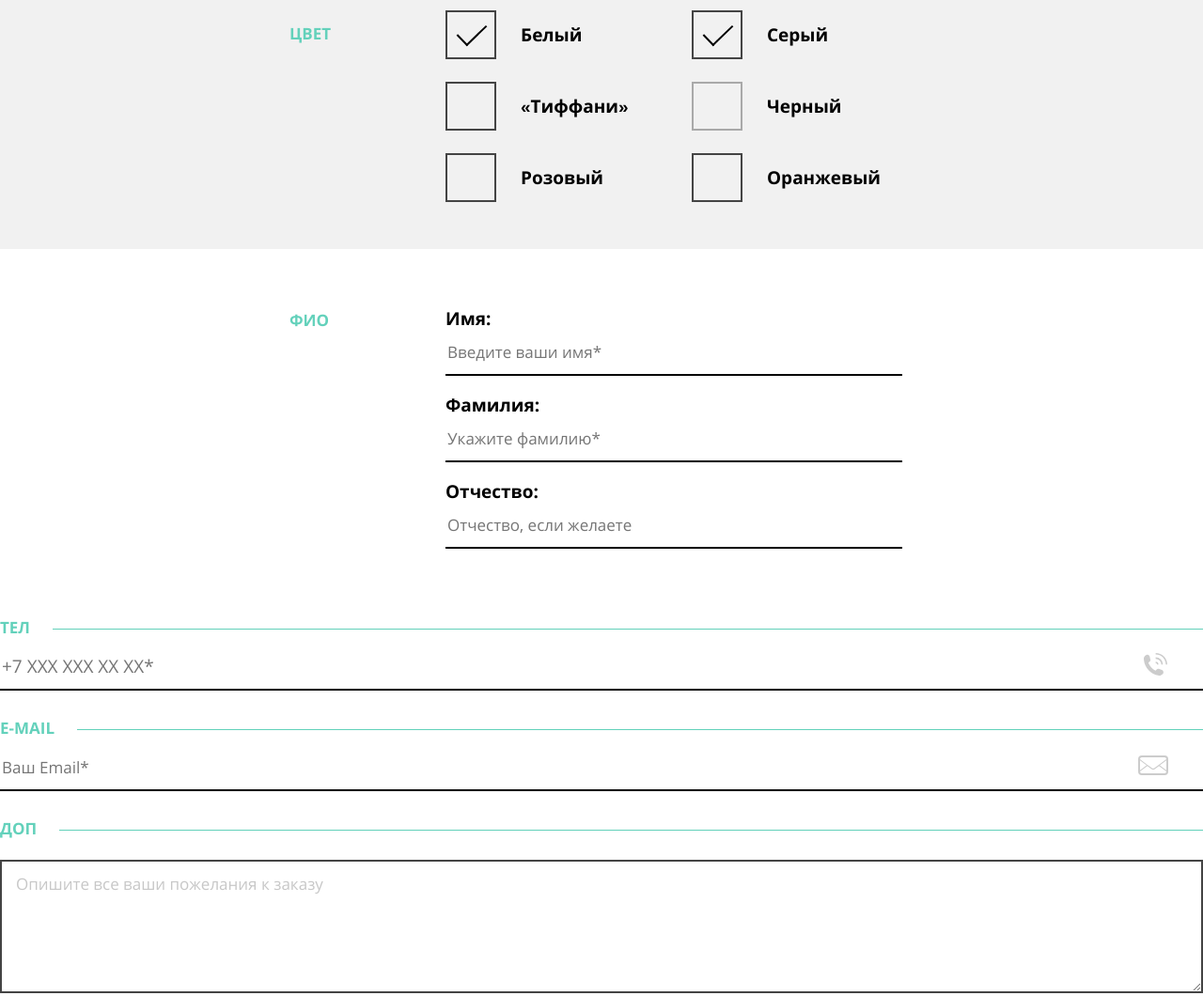
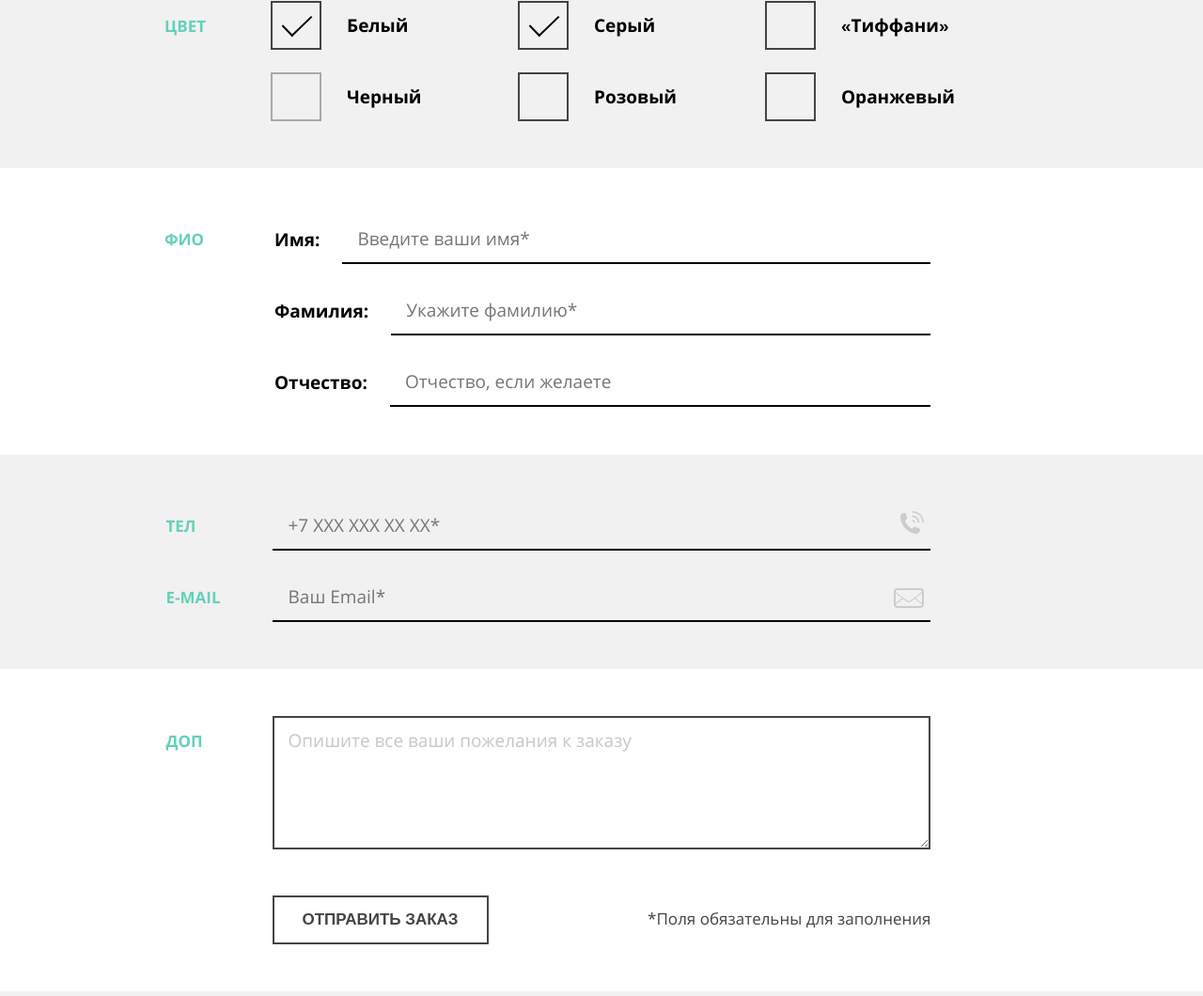
Before and after one commit to SemyonZgurskii/252845-mishka-17, a website: page source/form.html in a window 1280 px wide. Shown: the part 806-1866 px from the top of the page at 94% size. Drawn offline with nearby package versions, Linux system fonts and the light colour scheme; files that its build step writes are made by us from their sources.

Commit message:
dodelal?

```diff
--- a/source/form.html
+++ b/source/form.html
@@ -75,6 +75,7 @@
         <div class="form__fieldset-container">
           <fieldset class="form__fieldset form__fieldset--color">
             <legend class="form__legend">ЦВЕТ</legend>
+            <div class="form__checkbox-container">
               <input class="visually-hidden form__checkbox" type="checkbox" name="white" id="color-white" checked>
               <label class="form__inside-label form__inside-label--checkbox" for="color-white">Белый</label>
               <input class="visually-hidden form__checkbox" type="checkbox" name="gray" id="color-gray" checked>
@@ -87,17 +88,22 @@
               <label class="form__inside-label form__inside-label--checkbox" for="color-pink">Розовый</label>
               <input class="visually-hidden form__checkbox" type="checkbox" name="orange" id="color-orange">
               <label class="form__inside-label form__inside-label--checkbox" for="color-orange">Оранжевый</label>
+            </div>
           </fieldset>
         </div>
         <fieldset class="form__fieldset form__fieldset--fullname">
           <legend class="form__legend form__legend--fullname">ФИО</legend>
-          <label class="form__inside-label form__inside-label--fullname" for="name-field">Имя:</label>
-          <input class="form__input" type="text" name="user-name" id="name-field" placeholder="Введите ваши имя*">
-          <label class="form__inside-label form__inside-label--fullname" for="second-name-field">Фамилия:</label>
-          <input class="form__input" type="text" name="user-second-name" id="second-name-field" placeholder="Укажите фамилию*">
-          <label class="form__inside-label form__inside-label--fullname" for="patronymic-field">Отчество:</label>
-          <input class="form__input" type="text" name="user-patronymic" id="patronymic-field" placeholder="Отчество, если желаете">
+          <label class="form__inside-label form__inside-label--fullname" for="name-field">Имя:
+            <input class="form__input form__input--fullname" type="text" name="user-name" id="name-field" placeholder="Введите ваши имя*">
+          </label>
+          <label class="form__inside-label form__inside-label--fullname" for="second-name-field">Фамилия:
+            <input class="form__input form__input--fullname" type="text" name="user-second-name" id="second-name-field" placeholder="Укажите фамилию*">
+          </label>
+          <label class="form__inside-label form__inside-label--fullname" for="patronymic-field">Отчество:
+            <input class="form__input form__input--fullname" type="text" name="user-patronymic" id="patronymic-field" placeholder="Отчество, если желаете">
+          </label>
         </fieldset>
+        <div class="form__contacts">
           <div class="form__input-wrapper">
             <label class="form__outside-label" for="phone-number">ТЕЛ</label>
             <input class="form__input form__input--phone" type="text" name="phone-number" id="phone-number" placeholder="+7 XXX XXX XX XX*">
@@ -106,12 +112,15 @@
             <label class="form__outside-label" for="email">E-MAIL</label>
             <input class="form__input form__input--email" type="email" name="email" id="email" placeholder="Ваш Email*">
           </div>
+        </div>
         <div class="form__input-wrapper form__input-wrapper--textarea">
           <label class="form__outside-label form__outside-label--add" for="special-wishes">ДОП</label>
           <textarea class="form__textarea" name="special-wishes" id="special-wishes" rows="6" placeholder="Опишите все ваши пожелания к заказу"></textarea>
         </div>
+        <div class="form__info-button-wrapper">
           <p class="form__info-bottom">*Поля обязательны для заполнения</p>
           <button class="form__submit-button button" type="submit">Отправить заказ</button>
+        </div>
       </form>
     </section>
   </main>
--- a/source/less/blocks/contacts.less
+++ b/source/less/blocks/contacts.less
@@ -17,7 +17,18 @@
 }
 
 .contacts__map-container {
+  position: relative;
+
   margin-bottom: 34px;
+}
+
+.contacts__map-image {
+  position: absolute;
+  top: 0;
+  left: 50%;
+  z-index: -1;
+
+  transform: translateX(-50%);
 }
 
 .contacts__map {
@@ -74,6 +85,11 @@
     margin-bottom: 50px;
   }
 
+  .contacts__map-image img {
+    width: 768px;
+    height: 457px;
+  }
+
   .contacts__write-button {
     width: 230px;
   }
@@ -115,6 +131,11 @@
     width: 526px;
   }
 
+  .contacts__map-image img{
+    width: 525px;
+    height: 457px;
+  }
+
   .contacts__write-button {
     margin-left: 6px;
   }
--- a/source/less/blocks/form.less
+++ b/source/less/blocks/form.less
@@ -124,13 +124,11 @@
   opacity: 0.3;
 }
 
-
 .form__input {
   box-sizing: border-box;
   display: block;
   width: 100%;
-  height: 50px;
-  margin-bottom: 22px;
+  height: 52px;
 
   font-family: inherit;
   font-size: 17px;
@@ -145,10 +143,6 @@
 .form__input:hover {
   border-bottom-color: #62d1ba;
   outline: none;
-}
-
-.form__input:last-child {
-  margin-bottom: 11px;
 }
 
 .form__input--phone {
@@ -182,7 +176,7 @@
 }
 
 .form__inside-label--fullname {
-  margin-bottom: 2px;
+  margin-bottom: 22px;
 }
 
 .form__input-wrapper {
@@ -253,6 +247,7 @@
 
 .form__info-bottom {
   margin-top: 0;
+  line-height: 30px;
   margin-bottom: 31px;
 
   font-size: 14px;
@@ -272,15 +267,27 @@
   }
 
   .form__fieldset {
-    width: 486px;
+    width: 501px;
     padding: 65px 49px;
-    padding-left: 203px;
+    padding-left: 223px;
     margin: 0 auto;
 
     border: none;
   }
+  // .form__fieldset {
+  //   width: 486px;
+  //   padding: 65px 49px;
+  //   padding-left: 203px;
+  //   margin: 0 auto;
+
+  //   border: none;
+  // }
 
   .form__fieldset--color {
+    padding-bottom: 0;
+  }
+
+  .form__checkbox-container {
     display: flex;
     flex-wrap: wrap;
     padding-bottom: 12px;
@@ -288,7 +295,7 @@
 
   .form__legend {
     position: absolute;
-    left: 35px;
+    left: 49px;
     top: 68px;
   }
 
@@ -297,7 +304,7 @@
   }
 
   .form__inside-label--radio {
-    padding-left: 80px;
+    padding-left: 74px;
     margin-bottom: 58px;
   }
 
@@ -307,7 +314,7 @@
 
   .form__inside-label--radio::before {
     top: -15px;
-    left: 0;
+    left: -6px;
 
     width: 48px;
     height: 48px;
@@ -315,17 +322,17 @@
 
   .form__radio:checked + .form__inside-label--radio::after {
     top: 0;
-    left: 15px;
+    left: 9px;
 
     width: 22px;
     height: 22px;
   }
 
   .form__inside-label--checkbox {
-    width: 140px;
-    padding-left: 80px;
+    min-width: 139px;
+    padding-left: 75px;
     margin-bottom: 55px;
-    margin-right: 42px;
+    margin-right: 48px;
   }
 
   .form__inside-label--checkbox:nth-of-type(2n) {
@@ -334,7 +341,7 @@
 
   .form__inside-label--checkbox::before {
     top: -17px;
-    left: 0;
+    left: -6px;
 
     width: 50px;
     height: 48px;
@@ -342,9 +349,163 @@
 
   .form__checkbox:checked + .form__inside-label--checkbox::after {
     top: -3px;
-    left: 13px;
+    left: 7px;
 
     width: 28px;
     height: 14px;
   }
+
+  .form__fieldset--fullname {
+    width: 501px;
+    padding-top: 49px;
+    padding-left: 218px;
+    padding-bottom: 27px;
+  }
+
+  .form__inside-label--fullname {
+    display: flex;
+    align-items: center;
+    margin-bottom: 24px;
+  }
+
+  .form__input--fullname {
+    padding-left: 16px;
+    padding-right: 16px;
+    margin-left: 24px;
+
+    font-size: 19px;
+  }
+
+  .form__contacts {
+    padding-top: 50px;
+    padding-bottom: 26px;
+
+    background-color: #f1f1f1;
+  }
+
+  .form__input-wrapper {
+    display: flex;
+    justify-content: space-between;
+    align-items: center;
+    width: 670px;
+    padding: 0 49px;
+    margin: 0 auto;
+    margin-bottom: 24px;
+  }
+
+  .form__outside-label {
+    margin-bottom: 0;
+    padding-left: 2px;
+
+    background-color: transparent;
+  }
+
+  .form__outside-label::before {
+    display: none;
+  }
+
+  .form__input--phone,
+  .form__input--email {
+    width: 501px;
+    padding-left: 17px;
+
+    font-size: 19px;
+
+    background-color: #f1f1f1;
+  }
+
+  .form__input--phone {
+    background-position: 94% 39%;
+  }
+
+  .form__input--email {
+    background-position: 95% 59%;
+  }
+
+  .form__input-wrapper--textarea {
+    align-items: baseline;
+    padding-top: 50px;
+    margin-bottom: 53px;
+  }
+
+  .form__textarea {
+    width: 501px;
+
+    font-size: 19px;
+  }
+
+  .form__info-button-wrapper {
+    display: flex;
+    justify-content: space-between;
+    align-items: baseline;
+    width: 670px;
+    padding: 0 49px;
+    margin: 0 auto;
+  }
+
+  .form__submit-button {
+    order: -1;
+    width: 230px;
+  }
+
+  .form__info-bottom {
+    margin-bottom: 0;
+
+    font-size: 17px;
+    line-height: 30px;
+  }
 }
+
+@media (min-width: 1150px) {
+  .form__fieldset {
+    width: 807px;
+    padding-left: 168px;
+  }
+
+  .form__fieldset--color {
+    padding-top: 63px;
+    padding-left: 170px;
+    padding-right: 55px;
+  }
+
+  .form__inside-label--checkbox,
+  .form__inside-label--checkbox:nth-of-type(2n) {
+    margin-right: 49px;
+  }
+
+  .form__fieldset--fullname {
+    width: 698px;
+    padding-right: 166px;
+    padding-top: 50px;
+  }
+
+  .form__input-wrapper {
+    width: 815px;
+    padding-right: 165px;
+  }
+
+  .form__input--phone,
+  .form__input--email {
+    width: 700px;
+  }
+
+  .form__input--phone {
+    background-position: 99% 39%;
+  }
+
+  .form__input--email {
+    background-position: 99% 59%;
+  }
+
+  .form__textarea {
+    width: 700px;
+  }
+
+  .form__input-wrapper--textarea {
+    margin-bottom: 49px;
+  }
+
+  .form__info-button-wrapper {
+    width: 701px;
+  }
+}
--- a/source/less/blocks/info-table.less
+++ b/source/less/blocks/info-table.less
@@ -11,15 +11,18 @@
   line-height: 30px;
 }
 
-.info-table__cell--email {
+.info-table__email {
   position: relative;
+
+  text-decoration: none;
+  color: inherit;
 }
 
-.info-table__cell--email::before {
+.info-table__email::before {
   position: absolute;
-  top: 30px;
+  top: 25px;
   left: 1px;
-  right: 5px;
+  right: 3px;
 
   content: "";
   display: block;
--- a/source/less/blocks/manufacturing.less
+++ b/source/less/blocks/manufacturing.less
@@ -65,6 +65,17 @@
   transform: translate(-50%, -50%);
 
   cursor: pointer;
+}
+
+.manufacturing__play-button:focus,
+.manufacturing__play-button:hover {
+  transform: translate(-50%, -50%) scale(1.20);
+}
+
+.manufacturing__play-button:active {
+  opacity: 0.3;
+
+  transform: translate(-50%, -50%) scale(0.8);
 }
 
 .manufacturing__description-wrapper {
--- a/source/less/blocks/order.less
+++ b/source/less/blocks/order.less
@@ -20,6 +20,7 @@
   .order {
     width: auto;
     padding: 0;
+    margin-bottom: 50px;
   }
 
   .order__info {
@@ -32,3 +33,9 @@
     line-height: 30px;
   }
 }
+
+@media (min-width: 1150px) {
+  .order__info {
+    width: 700px;
+  }
+}
--- a/source/less/blocks/our-products.less
+++ b/source/less/blocks/our-products.less
@@ -1,8 +1,10 @@
 .our-products {
   padding-top: 44px;
 
+  background-color: #f9f9f9;
   background-image: url("../img/hero-mobile@1x.jpg");
   background-position: 50% -17px;
+  background-repeat: no-repeat;
 }
 
 .our-products__text {
@@ -31,12 +33,6 @@
   padding-bottom: 29px;
 
   text-decoration: none;
-}
-
-.our-products__link:focus,
-.our-products__link:hover {
-  bottom: 0;
-  top: -5px;
 }
 
 .our-products__link::before {
@@ -145,6 +141,12 @@
     padding: 29px 38px;
   }
 
+  .our-products__link:focus,
+  .our-products__link:hover {
+    bottom: 0;
+    top: -5px;
+  }
+
   .our-products__link::before {
     top: 25px;
   }
--- a/source/less/blocks/page-title.less
+++ b/source/less/blocks/page-title.less
@@ -59,4 +59,8 @@
     background-size: 1150px 37px;
     background-position: 50% -8%;
   }
+
+  .page-title--order {
+    margin-bottom: 110px;
+  }
 }
```
Also changed, not shown: source/index.html (+6 -2 lines), source/img/map-desktop@1x.jpg, source/img/map-mobile@1x.jpg, source/img/map-tablet@1x.jpg. Lines whose indentation alone changed are shown as unchanged.
